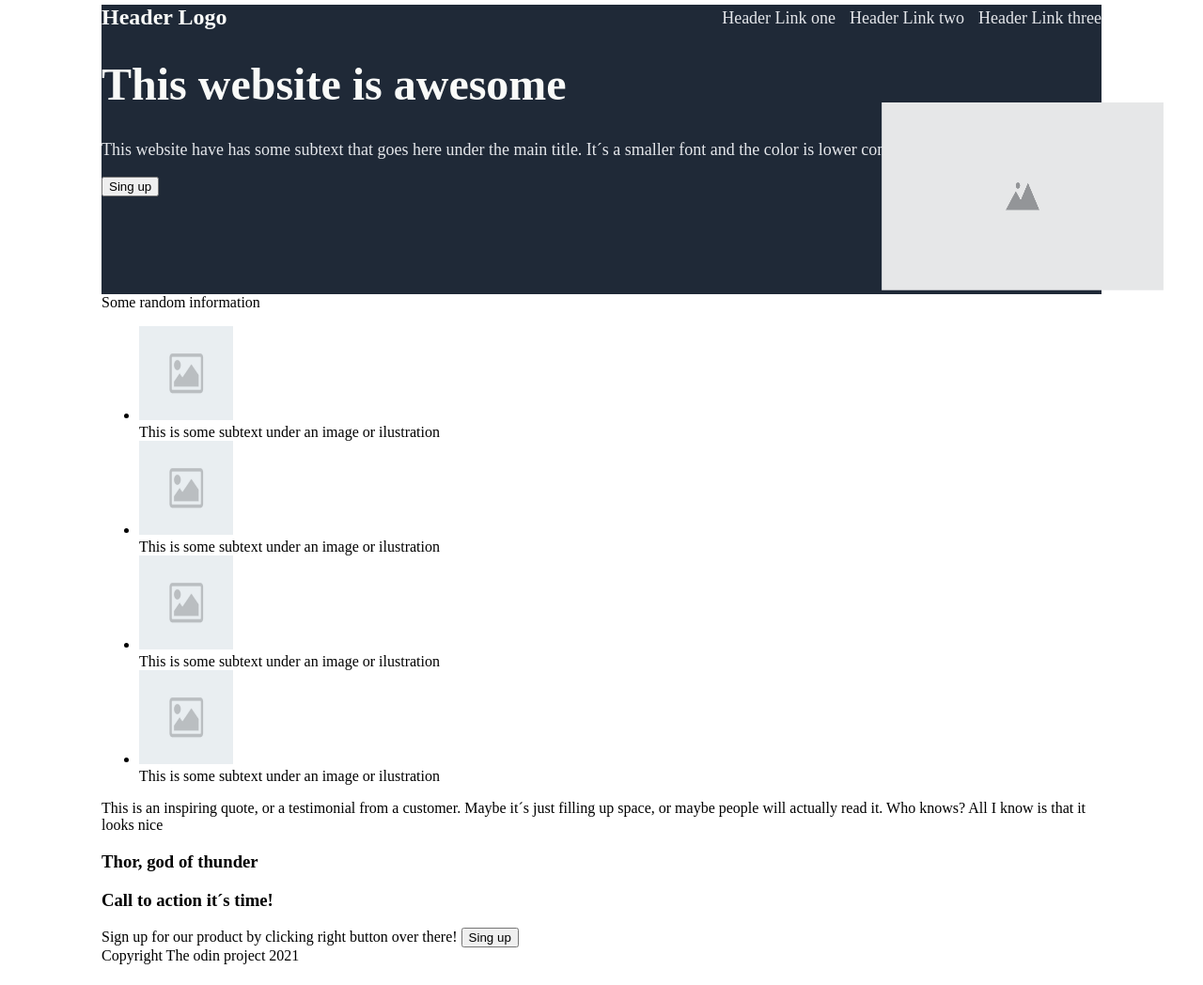
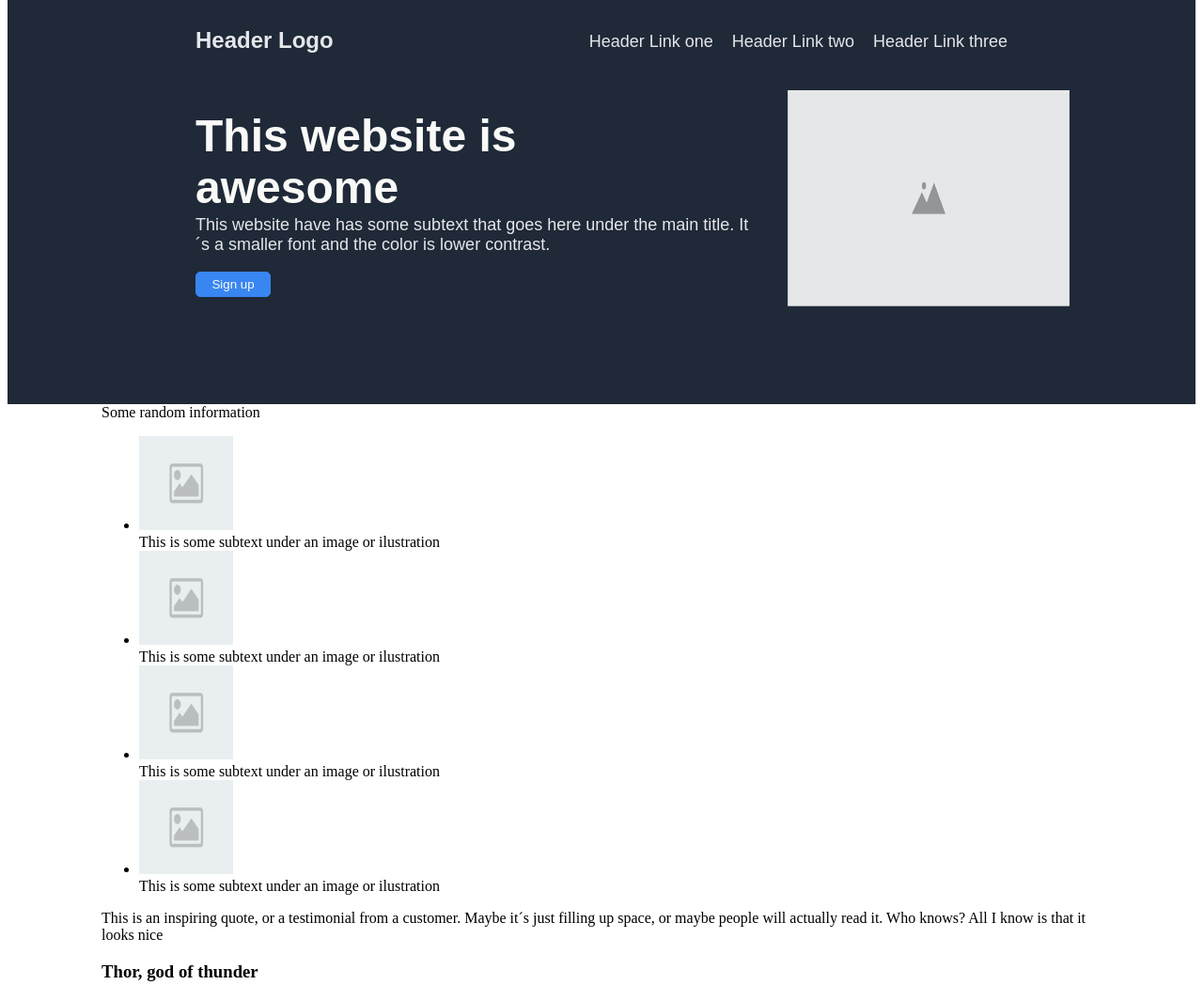
Before and after one commit to afmurillo97/Landing_Page, a plain HTML site: page index.html in a window 1280 px wide. Shown: the top 1048 px of the page at 94% size. Drawn offline with Linux system fonts and the light colour scheme.

Commit message:
The first section it´s complete until this point

```diff
--- a/index.html
+++ b/index.html
@@ -10,7 +10,7 @@
 <body>
     <div class="first-segment">
         <div class="header">
-            <h3 class="header-logo">Header Logo</h3>
+            <h3 class="header-logo"><a href="index.html">Header Logo</a></h3>
             <ul class="header-links">
                 <li><a href="">Header Link one</a></li>
                 <li><a href="">Header Link two</a></li>
@@ -20,8 +20,8 @@
         <div class="second-section">
             <h1 class="hero-main-title">This website is awesome</h1>
             <p class="hero-main-text">This website have has some subtext that goes here under the main title. It´s a smaller font and the color is lower contrast.</p>
-            <button>Sing up</button>
-            <div class="image"><img src="./images/SM-placeholder.png" alt="SM-placeholder" width="300" height="200"></div>
+            <button class="signUp" type="button">Sign up</button>
+            <div class="image"><img src="./images/SM-placeholder.png" alt="SM-placeholder" width="300" height="230"></div>
         </div>
     </div>
     <div class="title">Some random information</div>
@@ -44,7 +44,7 @@
     </div>
     <div><h3>Call to action it´s time!</h3>
     Sign up for our product by clicking right button over there!
-    <button>Sing up</button>
+    <button class="signUp" type="button">Sign up</button>
     </div>
     <div class="footer">Copyright The odin project 2021</div>
 </body>
--- a/style.css
+++ b/style.css
@@ -1,34 +1,6 @@
 body{
     padding-left: 100px;
     padding-right: 100px;
-}
-.first-segment {
-    background-color: #1f2937;
-    margin-top: -25px;
-    border-color: #1f2937;
-
-}
-.header {
-
-}
-.header-logo {
-    font-size: 24px;
-    color: #f9faf8;
-    margin-top: 30px;
-}
-.header-links {
-    font-size: 18px;
-    list-style-type: none;
-    display: flex;
-    justify-content: right;
-    gap: 15px;
-    margin-top: -47px;
-
-}
-h1 {
-    font-size: 48px;
-    font-weight: extra-bold;
-    color: #f9faf8;
 }
 p {
     font-size: 18px;
@@ -38,11 +10,64 @@ a {
     text-decoration: none;
     color: #e5e7eb;
 }
+button.signUp {
+    background: #3886f2;
+    border: 1px solid #3886f2;
+    border-radius: 5px;
+    color: #f9faf8;
+    width: 80px;
+    transition-duration: 0.4s;
+    justify-content: center;
+    align-items: center;
+    margin-left: 200px;
+    padding: 5px 6px 5px 6px;
+}
+button.signUp:hover {
+    background-color: #e5e7eb;
+    color: #3886f2;
+}
+.first-segment {
+    background-color: #1f2937;
+    margin: -25px -100px 0px -100px;
+    font-family: sans-serif;
+}
+.header-logo {
+    font-size: 24px;
+    color: #f9faf8;
+    padding-top: 30px;
+    padding-left: 200px;
+}
+.header-links {
+    font-size: 18px;
+    list-style-type: none;
+    display: flex;
+    justify-content: right;
+    gap: 20px;
+    margin-top: -47px;
+    padding-right: 200px;
+
+}
 .image {
     display: block;
     margin-left: 830px;
-    margin-top: -100px;
+    margin-top: -220px;
+    padding-bottom: 100px;
+
 }
 .hero-main-title {
+    font-size: 48px;
+    font-weight: extra-bold;
+    color: #f9faf8;
+    width: 400px;
+}
+.hero-main-text {
+    font-size: 18px;
+    color: #e5e7eb;
+    margin-top: -60px;
+    width: 600px;
+}
+.hero-main-title, .hero-main-text {
     justify-content: left;
+    padding-top: 30px;
+    padding-left: 200px;
 }
```
